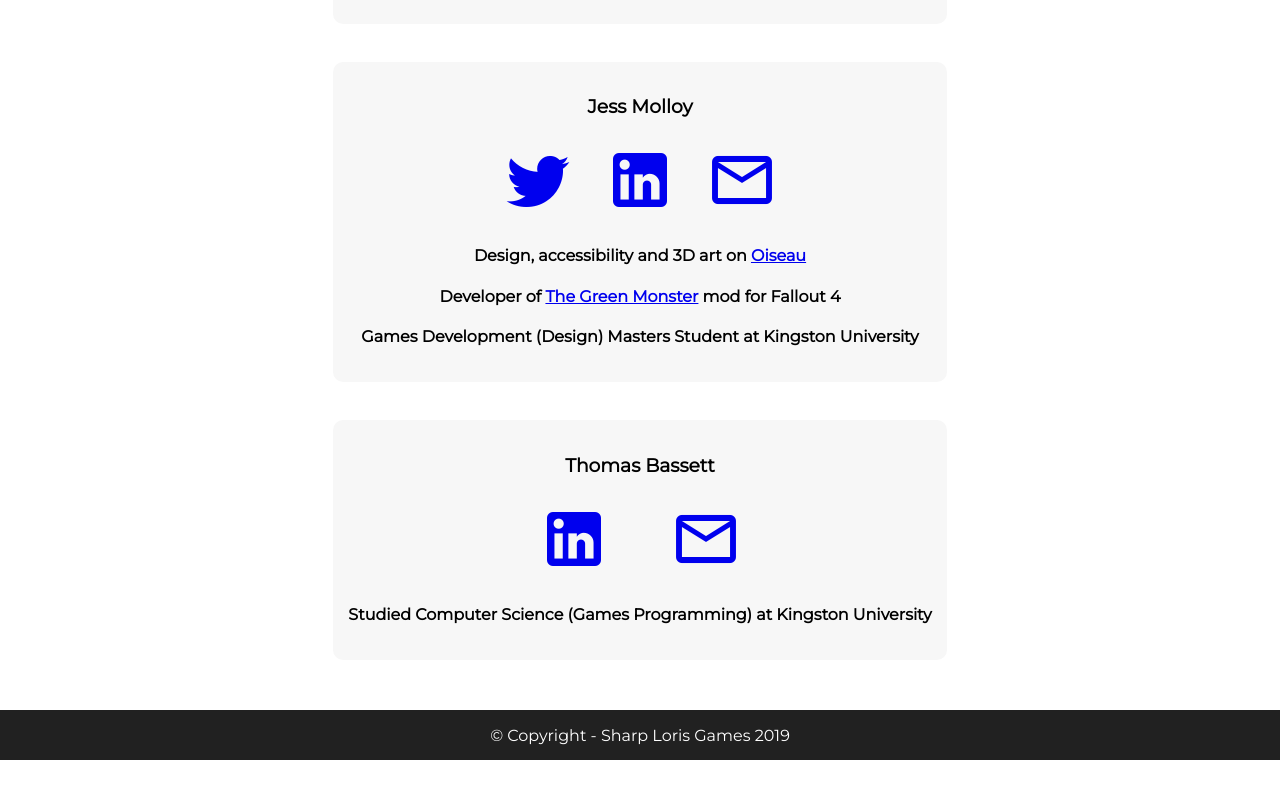
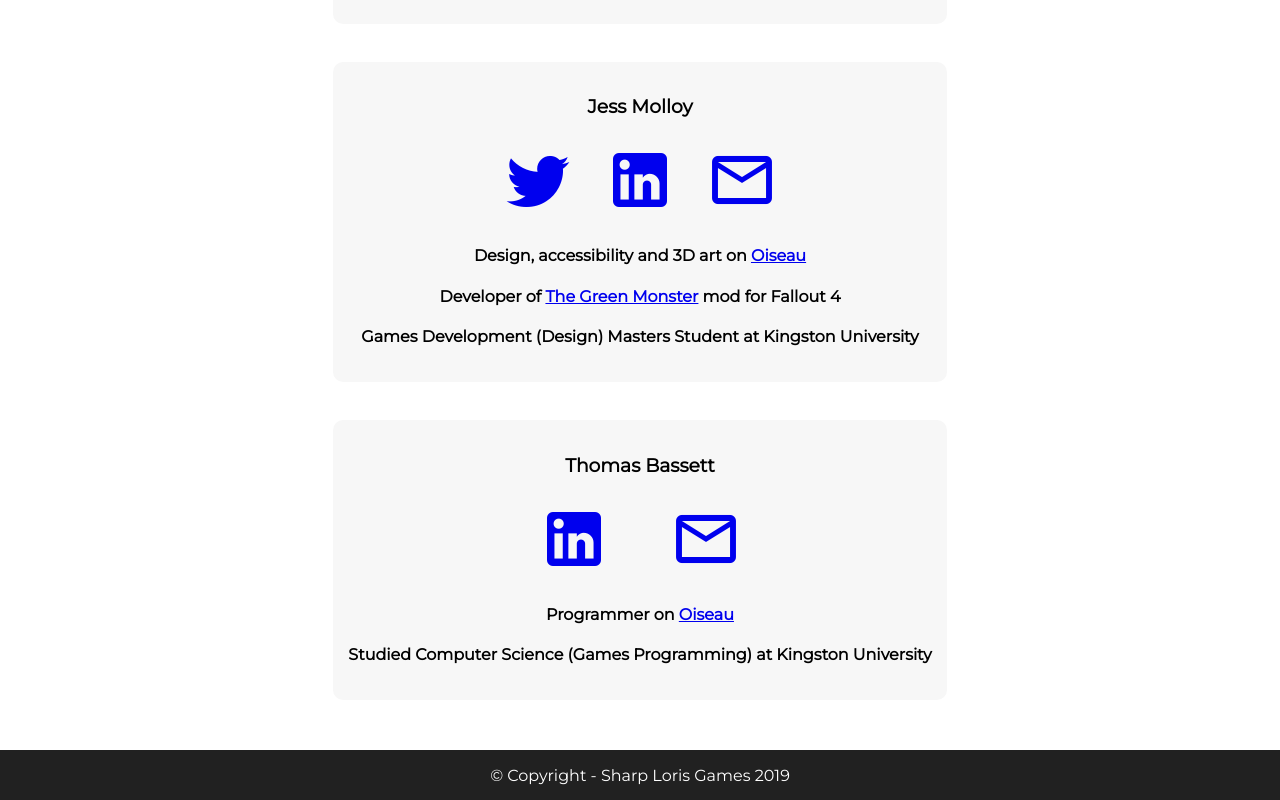
Before and after one commit to sharploris/sharploris.github.io, a React (Create React App) app: page / in a window 1280 px wide. Shown: the part 515-1315 px from the top of the page. Before the commit the page ends 1275 px from the top, so only its background shows below. Built offline with nearby package versions, Linux system fonts and the light colour scheme.

Commit message:
Added extra line to Tom's profile

```diff
--- a/src/Components/PeoplePage/index.tsx
+++ b/src/Components/PeoplePage/index.tsx
@@ -49,6 +49,7 @@ export default class PeoplePage extends Component {
             linkedinUrl="https://www.linkedin.com/in/thomas-bassett-b08304112/"
             contactEmail="thomasbassett94@gmail.com"
           />
+          <h4>Programmer on <a href="https://twitter.com/Oiseaudev" target="_blank" rel="noopener noreferrer">Oiseau</a></h4>
           <h4>Studied Computer Science (Games Programming) at Kingston University</h4>
         </div>
       </div>
```
